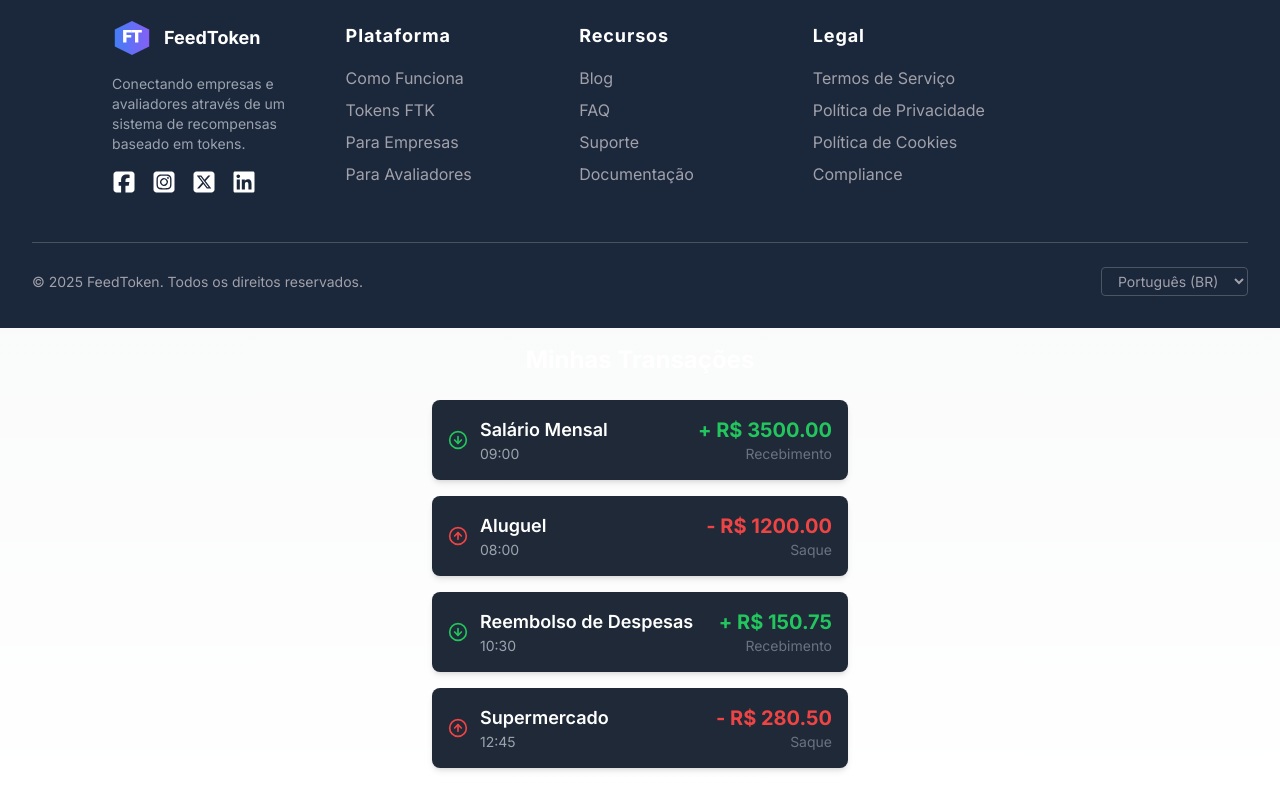
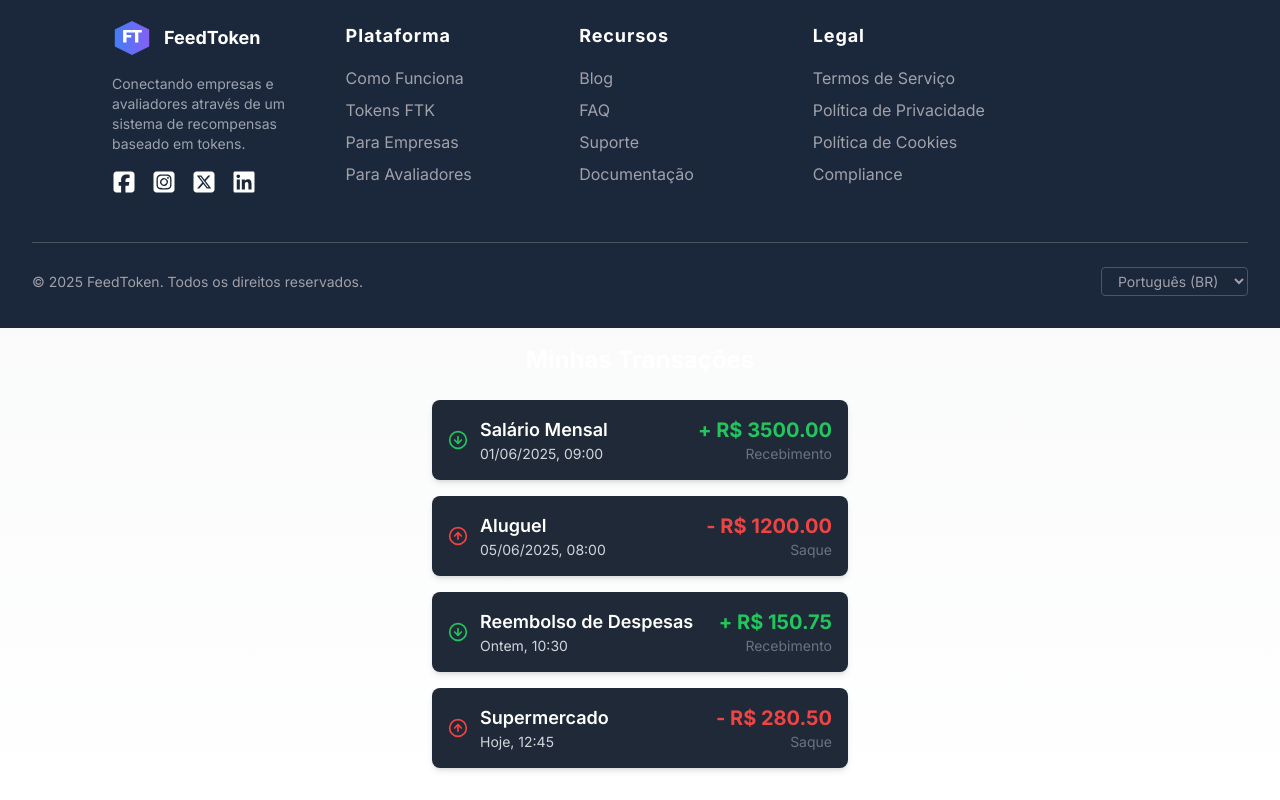
Before and after one commit to TransferoNovaIguacu/feedback-company-front, a Next.js app: page / in a window 1280 px wide. Shown: the part 2944-3744 px from the top of the page. Built offline with nearby package versions, Linux system fonts and the light colour scheme.

Commit message:
feat: exibir data relativa com horário nos cartões de transação

```diff
--- a/app/components/CardTransacoes.tsx
+++ b/app/components/CardTransacoes.tsx
@@ -2,6 +2,36 @@
 
 import React, { useState } from 'react';
 import { ArrowDownCircle, ArrowUpCircle } from 'lucide-react';
+
+// essa foi a unica maneira que entendi para converter do yyyy-mm-dd para dd-mm-yyyy pt-br
+function parseDatePtBr(dataPtBr: string): Date {
+  const [dia, mes, ano] = dataPtBr.split('/');
+  return new Date(`${ano}-${mes}-${dia}`);
+}
+
+
+// Colocando as funçoes para ontem/hoje, não entendi muito o processo mais e isso kk
+function formatarDataComHorario(dataTransacao: string, horario: string): string {
+  const hoje = new Date();
+  const transacao = parseDatePtBr(dataTransacao); //Aqui chamei meu function parseDatePtBr (converte)
+
+  hoje.setHours(0, 0, 0, 0);
+  transacao.setHours(0, 0, 0, 0);
+
+  const diffEmdias = (hoje.getTime() - transacao.getTime()) / (1000 * 60 * 60 * 24);
+
+  let dataFormatada = '';
+
+  if (diffEmdias === 0) {
+    dataFormatada = 'Hoje';
+  } else if (diffEmdias === 1) {
+    dataFormatada = 'Ontem';
+  } else {
+    dataFormatada = transacao.toLocaleDateString('pt-BR');
+  }
+
+  return `${dataFormatada}, ${horario}`;
+}
 
 export interface CardTransacaoType {
   id: string;
@@ -45,7 +75,9 @@ export function CardTransacao({ transacaoInfo }: CardTransacaoProps) {
           {icon}
           <div className="flex flex-col">
             <p className="text-white text-lg font-semibold">{descricao}</p>
-            <p className="text-gray-400 text-sm">{time}</p>
+            <p className="text-gray-300 text-sm">
+              {formatarDataComHorario(data, time)}
+            </p>
           </div>
         </div>
         <div className="flex flex-col items-end">
@@ -53,16 +85,6 @@ export function CardTransacao({ transacaoInfo }: CardTransacaoProps) {
           <span className="text-gray-500 text-sm capitalize">{tipo}</span>
         </div>
       </div>
-
-      {/* Parte expansível */}
-      <div
-        className={`overflow-hidden transition-all duration-300 ${
-          expandido ? 'max-h-20 mt-4 opacity-100' : 'max-h-0 opacity-0'
-        }`}
-      >
-        <hr className="border-gray-700 my-2" />
-        <p className="text-gray-300 text-sm">Data: {data}</p>
-      </div>
     </div>
   );
 }
--- a/app/components/TransacaoInfo.tsx
+++ b/app/components/TransacaoInfo.tsx
@@ -12,7 +12,7 @@ function App() {
       valor: 3500.00,
       tipo: 'recebimento',
       data: '01/06/2025',
-      time: '09:00', // Adicionei o campo time, que é obrigatório na interface
+      time: '09:00',
     },
     {
       id: '2',
```
